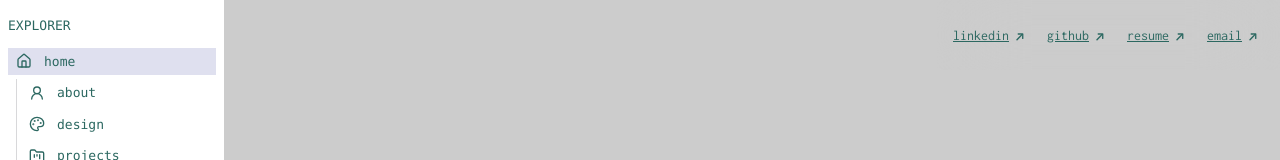
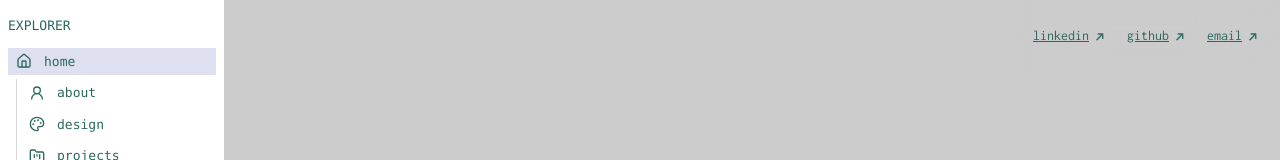
Before and after one commit to joshudd/portfolio, a Next.js app: page / in a window 1280 px wide. Shown: the top 160 px of the page. Built offline with nearby package versions, Linux system fonts and the light colour scheme.

Commit message:
clean up old file

```diff
--- a/src/components/layout/shared-header.tsx
+++ b/src/components/layout/shared-header.tsx
@@ -17,10 +17,6 @@ export function SharedHeader() {
     {
       name: "github",
       url: "https://github.com/joshudd",
-    },
-    {
-      name: "resume",
-      url: "/Joshua Dickinson Resume - Fall 2024.pdf",
     },
     {
       name: "email",
```
Also changed, not shown: 1 other file (tests, documents, lock files or other folders).
